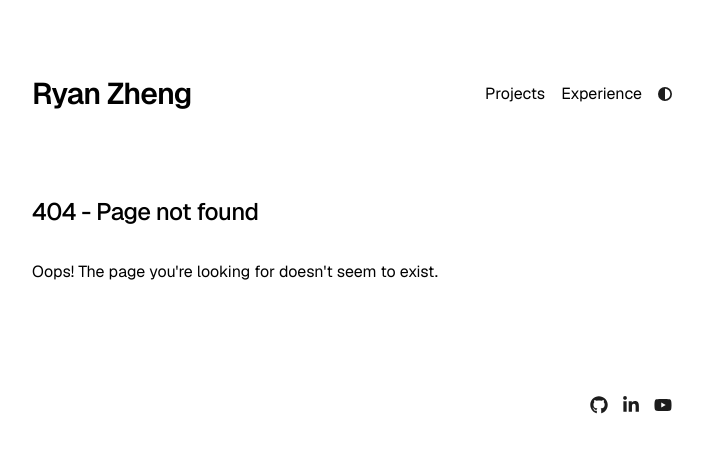
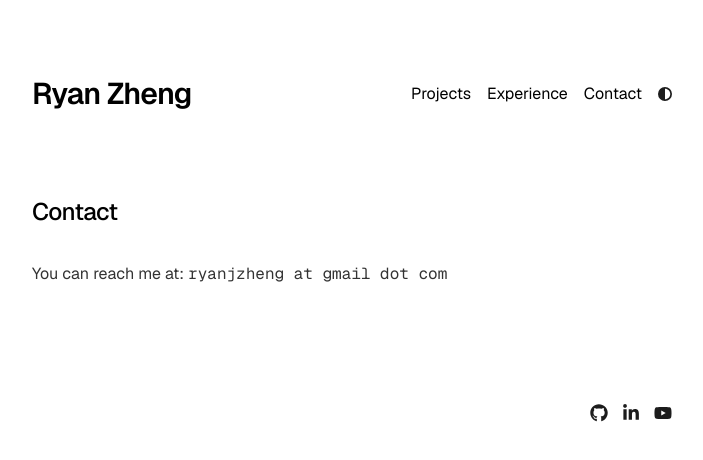
Before and after one commit to ryanjzheng/portfolio, a Next.js app: page /contact in a window 1280 px wide. Before the commit this address had no page. Shown: the top 460 px of the page, without its empty margins (288-991 px from the left). Built offline with nearby package versions, Linux system fonts and the light colour scheme.

Commit message:
added contact page

```diff
--- a/app/components/nav.tsx
+++ b/app/components/nav.tsx
@@ -5,6 +5,7 @@ import { metaData } from "../config";
 const navItems = {
   "/projects": { name: "Projects" },
   "/experience": { name: "Experience" },
+  "/contact": { name: "Contact" },
 };
 
 export function Navbar() {
--- /dev/null
+++ b/app/contact/page.tsx
@@ -0,0 +1,22 @@
+import type { Metadata } from "next";
+
+export const metadata: Metadata = {
+  title: "Contact",
+  description: "Contact Ryan Zheng",
+};
+
+export default function Contact() {
+  return (
+    <section>
+      <h1 className="mb-8 text-2xl font-medium tracking-tight">Contact</h1>
+      <div className="prose prose-neutral dark:prose-invert">
+        <p>
+          You can reach me at:{" "}
+          <span className="font-mono">
+            ryanjzheng at gmail dot com
+          </span>
+        </p>
+      </div>
+    </section>
+  );
+}
--- a/app/sitemap.ts
+++ b/app/sitemap.ts
@@ -6,7 +6,7 @@ const BaseUrl = metaData.baseUrl.endsWith("/")
   : `${metaData.baseUrl}/`;
 
 export default async function sitemap(): Promise<MetadataRoute.Sitemap> {
-  let routes = ["", "projects", "experience"].map((route) => ({
+  let routes = ["", "projects", "experience", "contact"].map((route) => ({
     url: `${BaseUrl}${route}`,
     lastModified: new Date().toISOString().split("T")[0],
   }));
```
